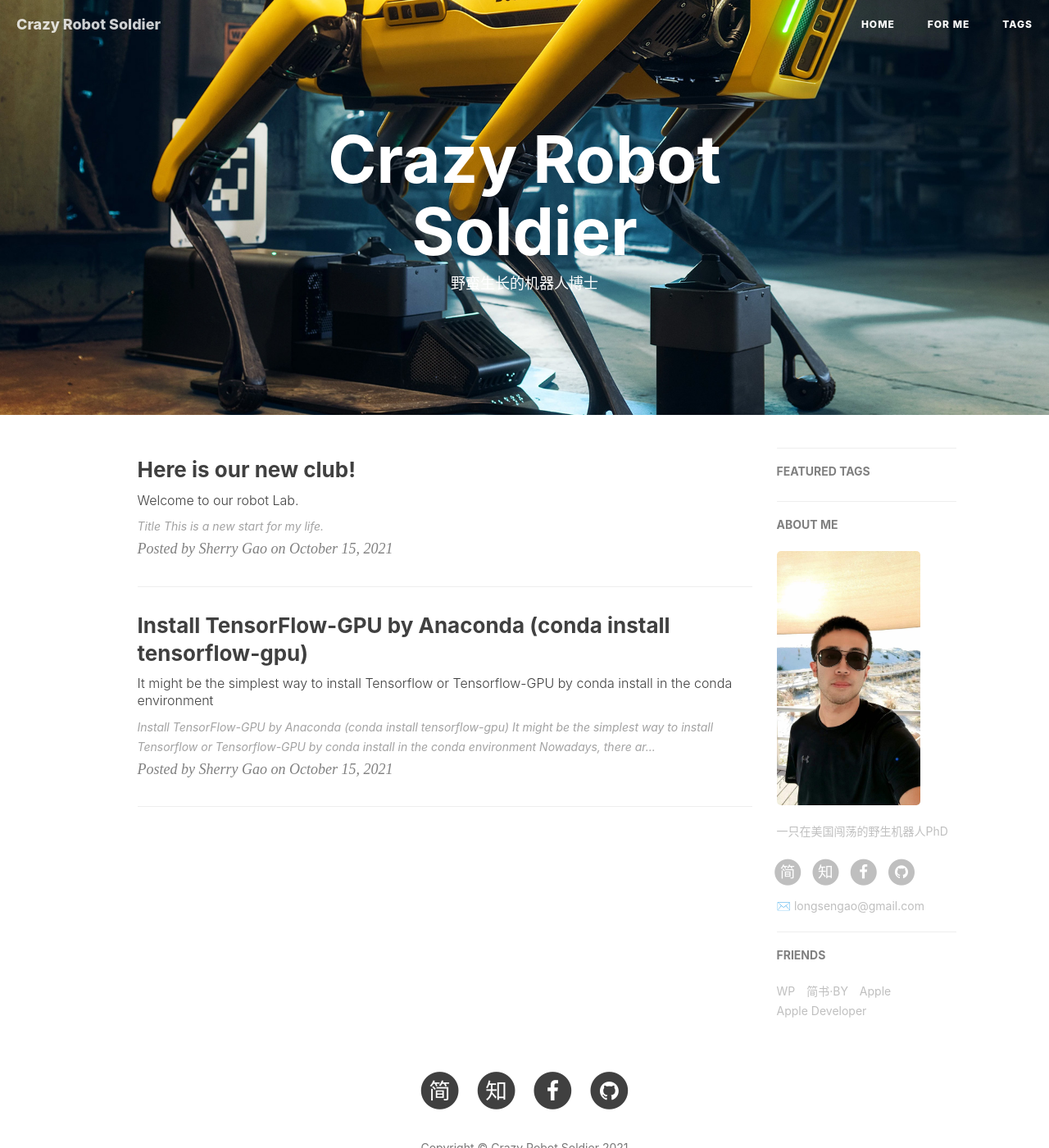
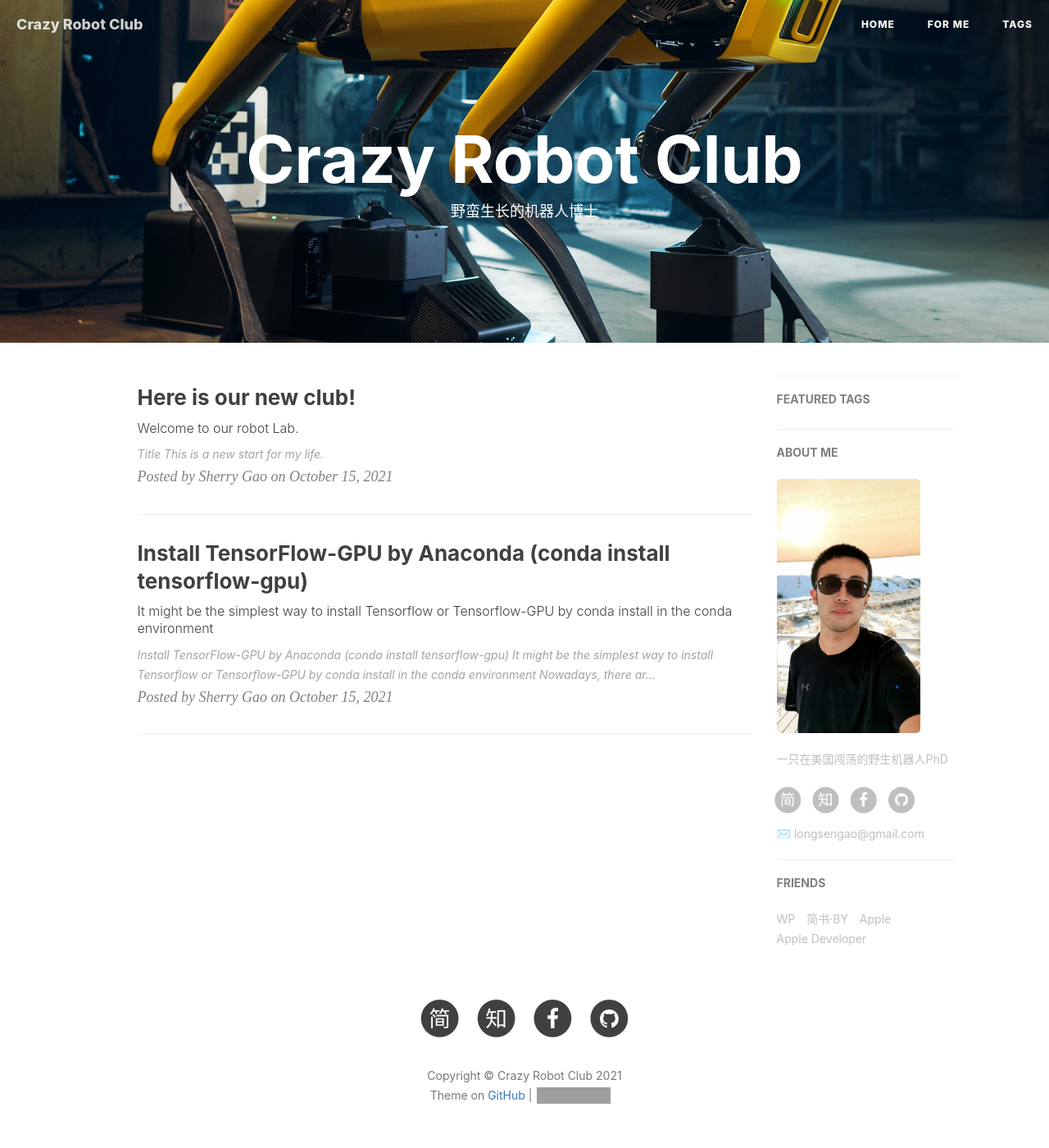
Before and after one commit to gaolongsen/gaolongsen.github.io, a Jekyll site: the page built from index.html, in a window 1280 px wide and 1400 px high. Shown: the whole window at 82% size. Built offline with Jekyll 4.4.1, drawn with Linux system fonts in a browser that asks for light colours; nearby versions of some CDN libraries; the list of posts is cut into pages by our own code; comment, search, counter and statistics services are not loaded; part of the change alters nothing that is shown; grey boxes are pictures that could not be loaded.

Commit message:
Update _config.yml

```diff
--- a/_config.yml
+++ b/_config.yml
@@ -1,9 +1,9 @@
 # Site settings
-title: Crazy Robot Soldier
+title: Crazy Robot Club
 SEOTitle: My Blog | Longsen Gao
 header-img: img/bg1_BD.jpg
 email: longsengao@gmail.com
-description: "野蛮生长の机器人博士-Dr.Gao"
+description: "Longsen Gao"
 keyword: "My Blog"
 url: "http://gaolongsen.github.io"          # your host, for absolute URL
 baseurl: ""      # for example, '/blog' if your blog hosted on 'host/blog'
```
